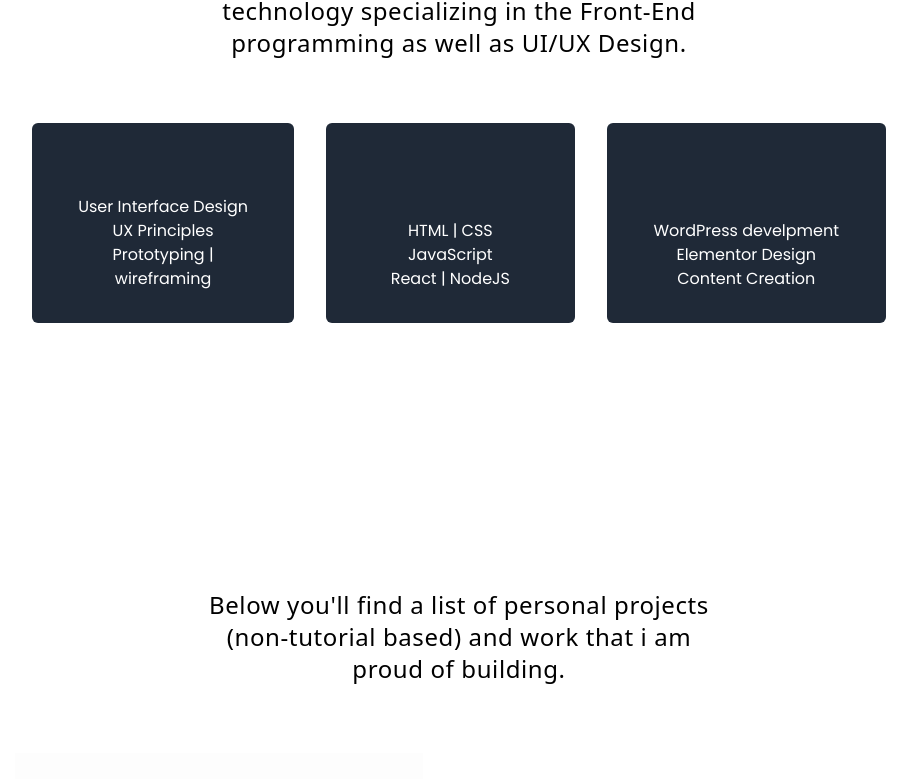
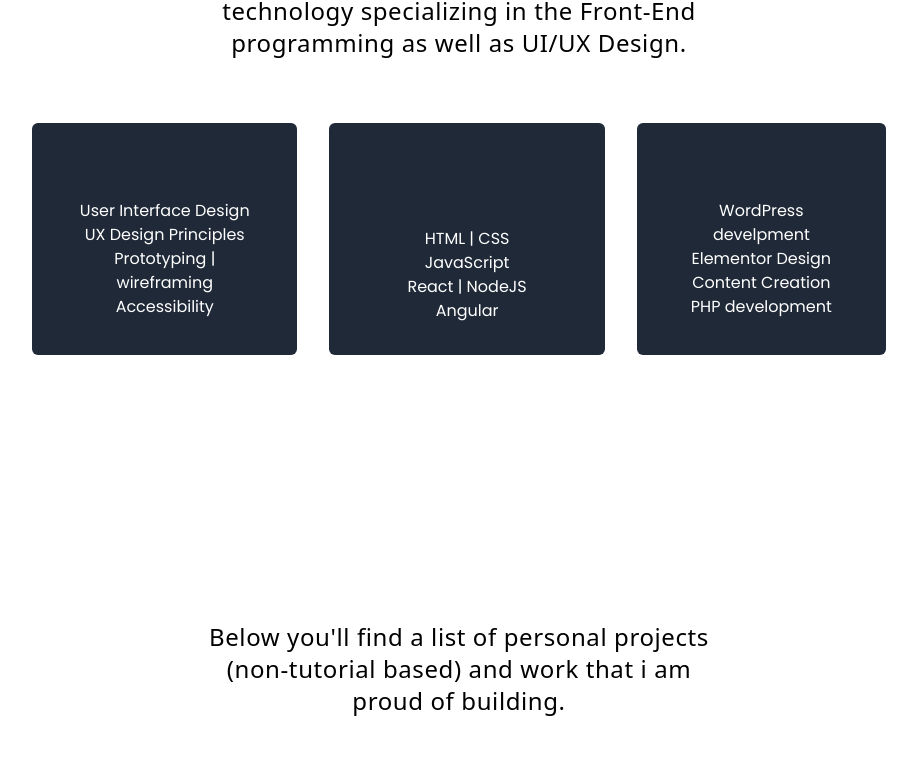
Before and after one commit to skystanoyevitch/sky-portfolio, a React (Create React App) app: page / in a window 1280 px wide. Shown: the part 998-1777 px from the top of the page, without its empty margins (181-1098 px from the left). Built offline with nearby package versions, Linux system fonts and the light colour scheme.

Commit message:
changed font sizing on all devices

```diff
--- a/src/Pages/Home/Components/AboutMe.jsx
+++ b/src/Pages/Home/Components/AboutMe.jsx
@@ -5,7 +5,7 @@ function AboutMe() {
     <>
       <section className="container mx-auto w-4/5 lg:w-2/3 md:flex md:flex-col md:items-center mb-20">
         <div className="md:flex md:flex-col md:justify-center md:w-2/3 text-center mb-8 md:mb-16">
-          <h2 className="text-xl md:text-4xl font-poppins font-semibold bg-clip-text text-transparent bg-gradient-to-r from-cyan-500 via-indigo-500 to-[#e75d48]">
+          <h2 className="text-2xl md:text-4xl font-poppins font-semibold bg-clip-text text-transparent bg-gradient-to-r from-cyan-500 via-indigo-500 to-[#e75d48]">
             About Me
           </h2>
           <p className="text-sm md:text-lg text-[#e75d48] font-light font-poppins">
@@ -18,33 +18,36 @@ function AboutMe() {
         </div>
         <div className="flex flex-col space-y-8 md:space-y-6 lg:space-y-0 lg:flex-row lg:space-x-8 font-poppins">
           <div className="text-white text-center bg-gray-800 p-8 rounded-md">
-            <h2 className="font-bold bg-clip-text text-transparent bg-gradient-to-r from-cyan-500 via-indigo-500 to-[#e75d48]">
+            <h2 className="text-md lg:text-lg font-bold bg-clip-text text-transparent bg-gradient-to-r from-cyan-500 via-indigo-500 to-[#e75d48]">
               UI | UX Design
             </h2>
             <ul className="pt-4">
               <li>User Interface Design</li>
-              <li>UX Principles</li>
+              <li>UX Design Principles</li>
               <li>Prototyping | wireframing</li>
+              <li>Accessibility</li>
             </ul>
           </div>
           <div className="text-white text-center bg-gray-800 p-8 rounded-md">
-            <h2 className="font-bold bg-clip-text text-transparent bg-gradient-to-r from-cyan-500 via-indigo-500 to-[#e75d48]">
+            <h2 className="text-md lg:text-lg font-bold bg-clip-text text-transparent bg-gradient-to-r from-cyan-500 via-indigo-500 to-[#e75d48]">
               Frontend Development
             </h2>
             <ul className="pt-4">
               <li>HTML | CSS</li>
               <li>JavaScript</li>
               <li>React | NodeJS</li>
+              <li>Angular</li>
             </ul>
           </div>
           <div className="text-white text-center bg-gray-800 p-8 rounded-md">
-            <h2 className="font-bold bg-clip-text text-transparent bg-gradient-to-r from-cyan-500 via-indigo-500 to-[#e75d48]">
-              CMS Design | Development
+            <h2 className="text-lg font-bold bg-clip-text text-transparent bg-gradient-to-r from-cyan-500 via-indigo-500 to-[#e75d48]">
+              CMS Design & Dev
             </h2>
             <ul className="pt-4">
               <li>WordPress develpment</li>
               <li>Elementor Design</li>
               <li>Content Creation</li>
+              <li>PHP development</li>
             </ul>
           </div>
 
--- a/src/Pages/Home/Components/Portfolio.jsx
+++ b/src/Pages/Home/Components/Portfolio.jsx
@@ -29,7 +29,7 @@ function Portfolio() {
     >
       <div className="mb-6 lg:mb-16 text-center container mx-auto max-w-lg">
         <h1 className="text-2xl lg:text-4xl font-poppins font-bold bg-clip-text text-transparent bg-gradient-to-r from-cyan-500 via-indigo-500 to-[#e75d48]">
-          Projects
+          Featured Projects
         </h1>
         <p className="text-md md:text-xl font-light pt-3 lg:text-2xl tracking-wide text-[#9CCDE9]">
           Below you'll find a list of personal projects (non-tutorial based) and
```
